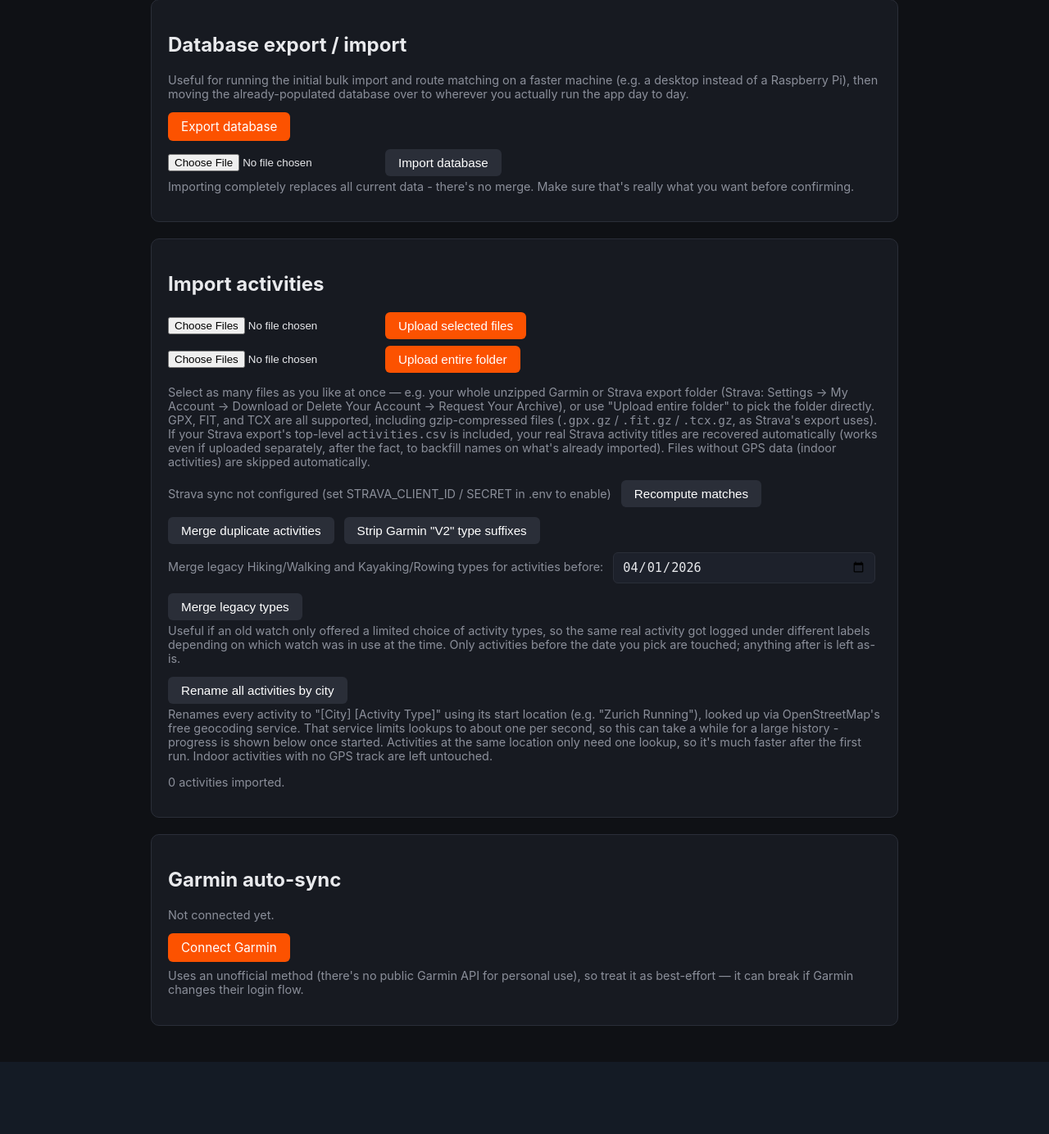
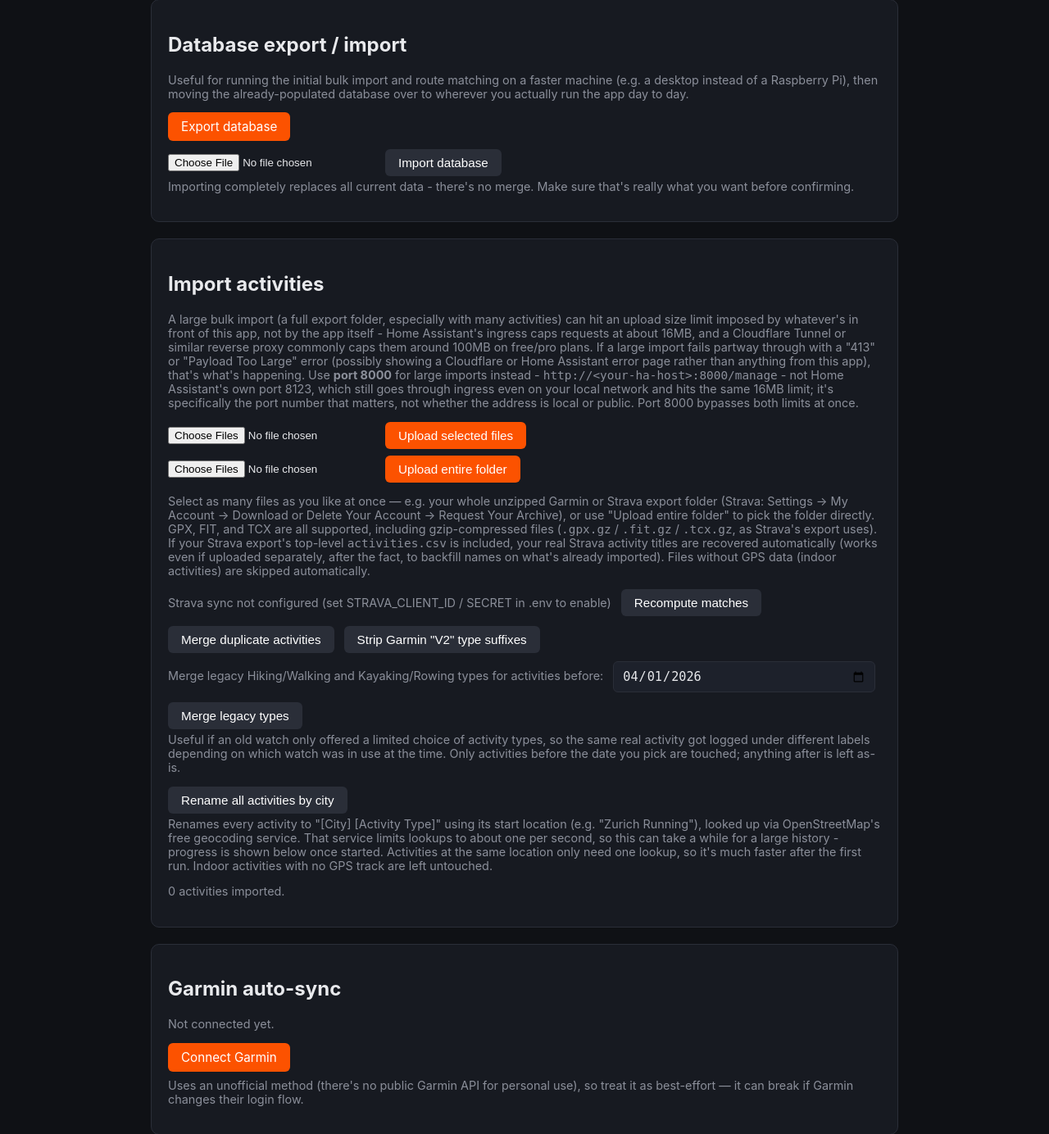
Before and after one commit to magicmatt007/matched-runs, a FastAPI app: page /manage in a window 1280 px wide. Shown: the part 171-1555 px from the top of the page at 82% size. Before the commit the page ends 1467 px from the top, so only its background shows below. Run offline with FastAPI, Linux system fonts and the light colour scheme; data that the repository does not hold is empty; parts of the project's set-up code (start-up, migrations or seed data) failed here and were passed over; some libraries are stand-ins or nearby versions.

Commit message:
v1.16.1/2: add guidance for larger data upload when running via Home Assistant

```diff
--- a/app/templates/manage.html
+++ b/app/templates/manage.html
@@ -41,10 +41,13 @@
         ingress sidebar right now. If your database is larger than ~16MB,
         <strong>importing</strong> it here will fail with "Maximum request
         body size exceeded" - that's a hardcoded Supervisor limit on
-        ingress traffic, not something this app can work around. Use the
-        direct port instead for the import specifically, e.g.
-        <code>http://&lt;your-ha-host&gt;:8000/manage</code> - export/download
-        isn't affected, only import.</p>
+        ingress traffic, not something this app can work around. Use
+        <strong>port 8000</strong> instead for the import specifically -
+        <code>http://&lt;your-ha-host&gt;:8000/manage</code> - not port
+        8123 (Home Assistant's own port still goes through the same
+        ingress limit even on your local network - it's specifically the
+        port number that matters here, not whether the address is local or
+        public). Export/download isn't affected, only import.</p>
     {% endif %}
     <div class="row">
         <a class="button" href="{{ base_path }}/manage/export-db">Export database</a>
@@ -65,6 +68,21 @@
 
 <section class="panel">
     <h2>Import activities</h2>
+    <p class="muted">A large bulk import (a full export folder, especially
+        with many activities) can hit an upload size limit imposed by
+        whatever's in front of this app, not by the app itself - Home
+        Assistant's ingress caps requests at about 16MB, and a Cloudflare
+        Tunnel or similar reverse proxy commonly caps them around 100MB on
+        free/pro plans. If a large import fails partway through with a
+        "413" or "Payload Too Large" error (possibly showing a Cloudflare
+        or Home Assistant error page rather than anything from this app),
+        that's what's happening. Use <strong>port 8000</strong> for large
+        imports instead - <code>http://&lt;your-ha-host&gt;:8000/manage</code> -
+        not Home Assistant's own port 8123, which still goes through
+        ingress even on your local network and hits the same 16MB limit;
+        it's specifically the port number that matters, not whether the
+        address is local or public. Port 8000 bypasses both limits at
+        once.</p>
     <form action="{{ base_path }}/upload" method="post" enctype="multipart/form-data" class="row">
         <input type="file" name="files" multiple accept=".gpx,.fit,.tcx,.gz,.csv">
         <button type="submit">Upload selected files</button>
@@ -389,8 +407,10 @@
                         'This file is ' + (file.size / (1024 * 1024)).toFixed(1) + 'MB - larger than ' +
                         'Home Assistant\'s ingress can handle (about 16MB). Importing it here would ' +
                         'hang or fail partway through instead of actually working.\n\n' +
-                        'Use the direct port instead for this import specifically, e.g.\n' +
-                        'http://<your-ha-host>:8000/manage'
+                        'Use port 8000 instead for this import specifically, e.g.\n' +
+                        'http://<your-ha-host>:8000/manage\n\n' +
+                        '(not port 8123 - that\'s Home Assistant\'s own port and still goes ' +
+                        'through the same ingress limit even on your local network)'
                     );
                     return;
                 }
--- a/config.yaml
+++ b/config.yaml
@@ -1,5 +1,5 @@
 name: "Matched Runs"
-version: "1.16.0"
+version: "1.16.2"
 slug: "matched_runs"
 description: >-
   Self-hosted route matching for GPS activities imported from Garmin/Strava -
```
Also changed, not shown: CHANGELOG.md.
